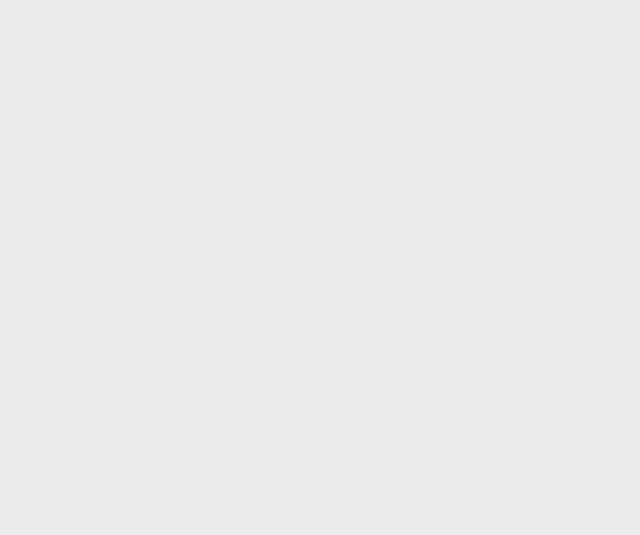
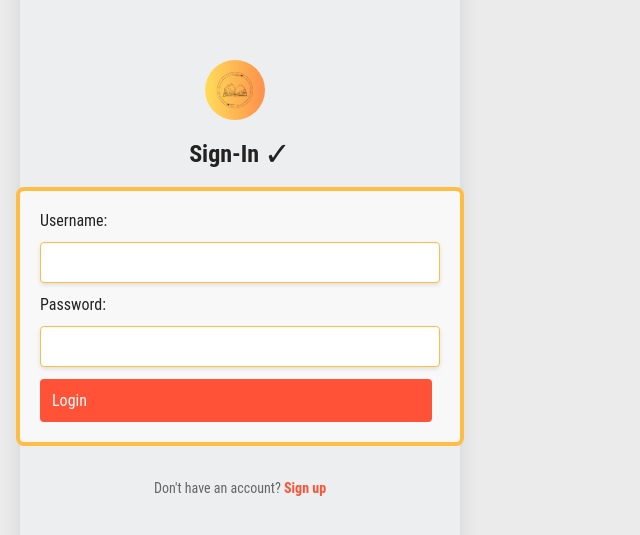
Before and after one commit to hannagracec/InkLink, a React (Create React App) app: page /login in a window 1280 px wide. Before the commit this address had no page. Shown: the part 185-720 px from the top of the page, without its empty margins (0-640 px from the left). Built offline with nearby package versions, Linux system fonts and the light colour scheme.

Commit message:
linked pages

```diff
--- a/src/App.js
+++ b/src/App.js
@@ -1,15 +1,19 @@
 import React from 'react';
 import { BrowserRouter as Router, Routes, Route } from 'react-router-dom';
 import HomePage from './pages/HomePage';
+import FirstPage from './pages/FirstPage'
 import MapPage from './pages/Map';
 import FriendsPage from './pages/Friends';
 import BooksPage from './pages/Books';
+import Login from './pages/Login'
 
 function App() {
   return (
     <Router>
       <Routes>
-        <Route exact path="/" element={<HomePage />} />
+        <Route exact path="/" element={<FirstPage />} />
+        <Route path="/login" element={<Login/>} />
+        <Route path="/Home" element={<HomePage/>} />
         <Route path="/map" element={<MapPage />} />
         <Route path="/friends" element={<FriendsPage />} />
         <Route path="/books" element={<BooksPage />} />
--- a/src/pages/FirstPage.css
+++ b/src/pages/FirstPage.css
@@ -46,6 +46,7 @@
     cursor: pointer;
     font-family: 'Roboto Condensed', sans-serif;
     transition: background-color 0.3s ease;
+    text-decoration: none;
 }
 
 .sign-in-button:hover {
--- a/src/pages/FirstPage.js
+++ b/src/pages/FirstPage.js
@@ -1,5 +1,6 @@
 import React from 'react';
 import './FirstPage.css';
+import { Link } from 'react-router-dom';
 
 export default function FirstPage() {
     return (
@@ -7,7 +8,7 @@ export default function FirstPage() {
             <div className="background-shapes"></div>
             <div className="content">
                 <h1 className="slide-in">Welcome to App</h1>
-                <button className="sign-in-button">Sign In</button>
+                <Link to="/Login" className="sign-in-button">Sign In</Link>
             </div>
         </div>
     );
--- a/src/pages/Login.css
+++ b/src/pages/Login.css
@@ -44,7 +44,7 @@ body {
 
 /* Button styles */
 .login-button {
-    width: 100%;
+    width: 92%;
     padding: 12px;
     background-color: #FF5236; /* Red button color */
     color: white;
@@ -124,3 +124,7 @@ body {
     margin-left: 5px;
     animation: checkmark 0.5s ease forwards; /* Apply animation */
 }
+
+.link {
+    text-decoration: none;
+}
--- a/src/pages/Login.js
+++ b/src/pages/Login.js
@@ -1,6 +1,7 @@
 import React from 'react';
 import './Login.css'; // Import CSS file for styling
 import logo from './images/logo.png';
+import { Link } from 'react-router-dom';
 
 export default function Login() {
     // Function to handle form submission
@@ -48,9 +49,9 @@ export default function Login() {
                         className="login-input"
                     />
                 </div>
-                <div>
-                    <button type="submit" className="login-button">Login</button>
-                </div>
+                <Link className="link" to="/Home">
+                    <div className="login-button">Login</div>
+                </Link>
             </form>
             <div className="sign-up-link">
                 <p>Don't have an account? <a href="/signup">Sign up</a></p>
```
